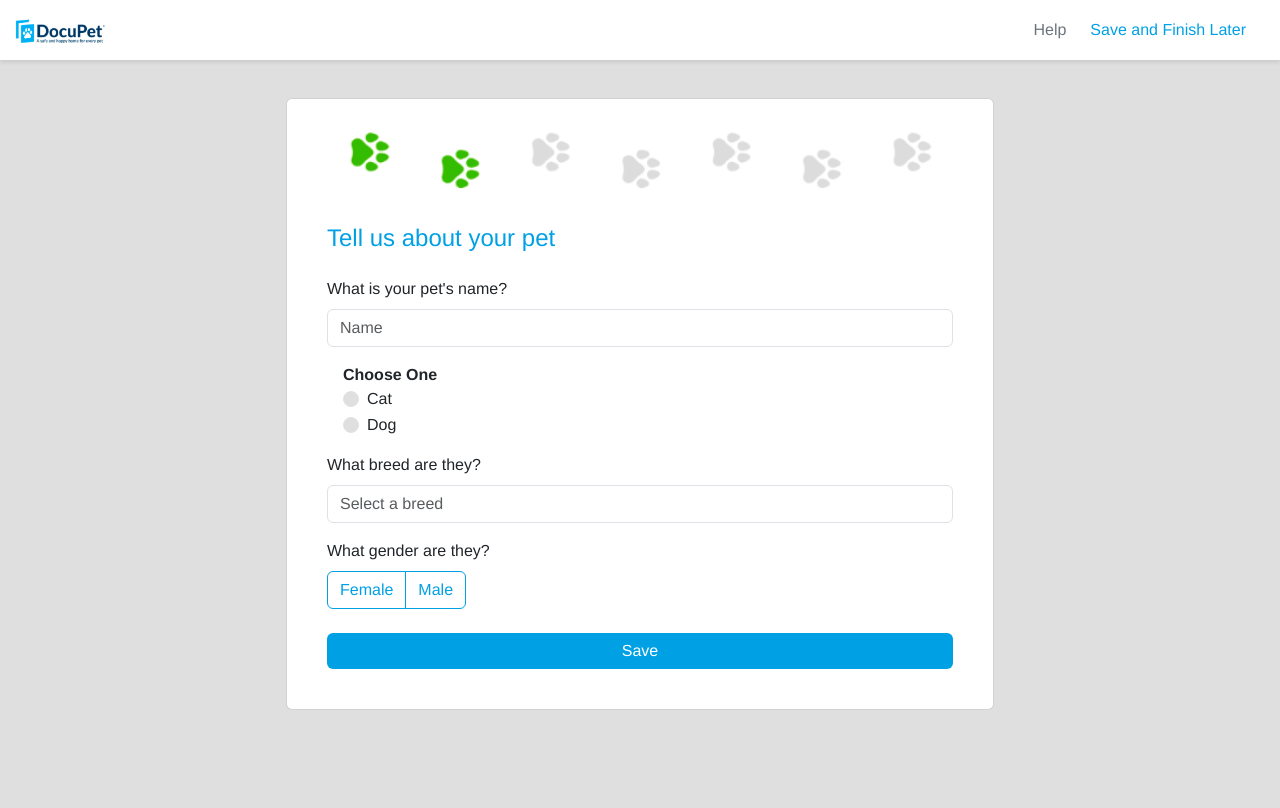
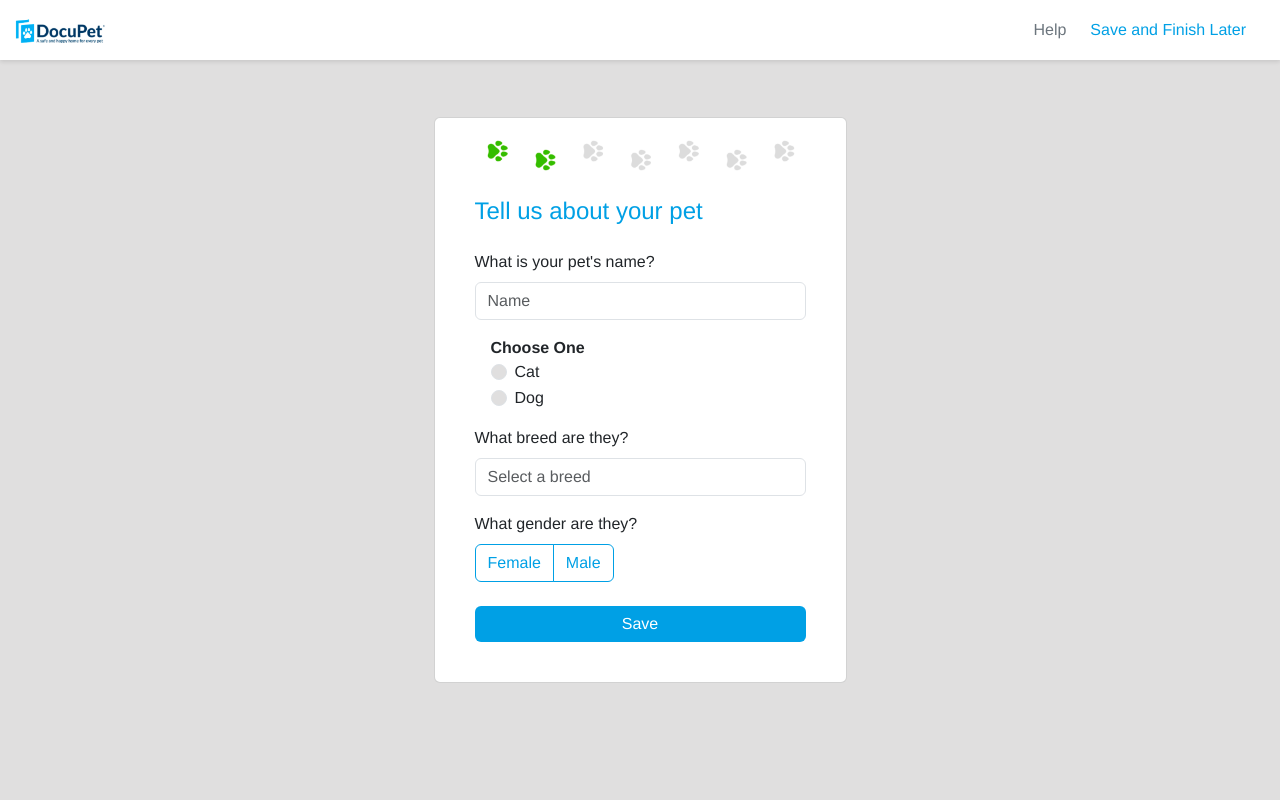
Before and after one commit to AsadUllahSiddiqui/vue-test-project, a Vue app: page / in a window 1280 px wide. Built offline with nearby package versions, Linux system fonts and the light colour scheme.

Commit message:
Resolved styling issue

```diff
--- a/src/components/PetRegistrationForm.vue
+++ b/src/components/PetRegistrationForm.vue
@@ -200,7 +200,7 @@ export default {
 .container {
   box-shadow: #090909;
   padding: 10px 40px 40px 40px;
-  width: 60%;
+  width: 35%;
   background-color: white;
 }
 
```
